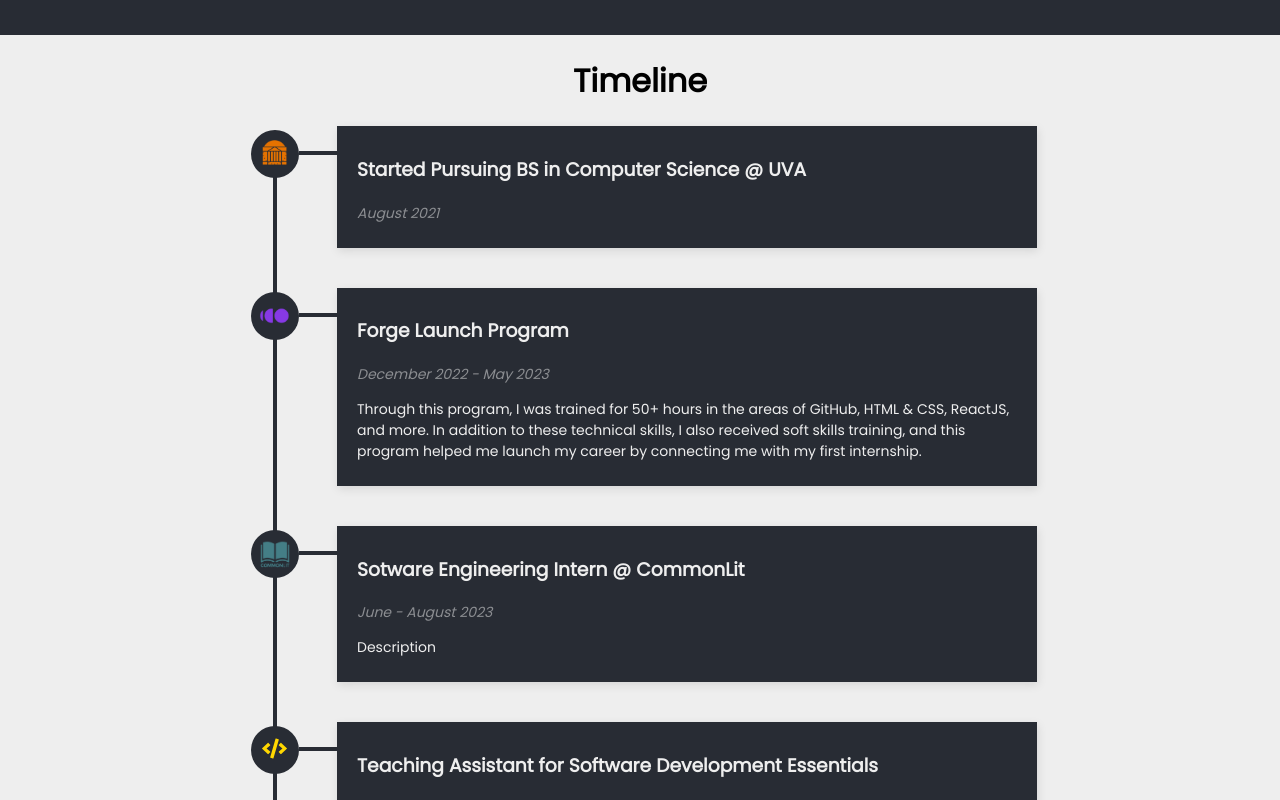
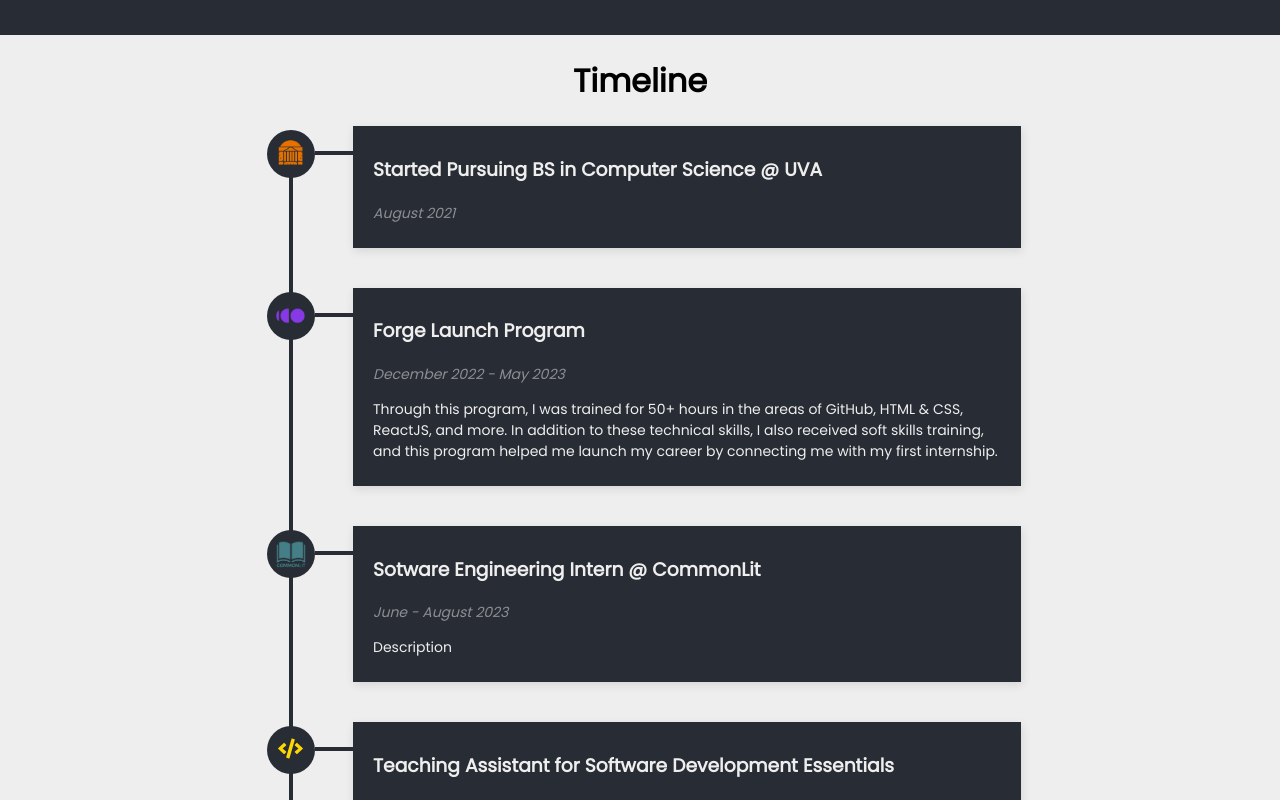
Before and after one commit to simonanderson16/Portfolio, a React (Create React App) app: page / in a window 1280 px wide. Shown: the part 3300-4100 px from the top of the page. Built offline with nearby package versions, Linux system fonts and the light colour scheme.

Commit message:
fixed timeline right margin

```diff
--- a/public/styles.css
+++ b/public/styles.css
@@ -342,13 +342,15 @@
     height: 85%;
     position: absolute;
     background-color: #282c34;
-    left: 0;
+    left: 16px;
     top: 15px;
   }
 
   .vertical-timeline .timeline-box {
     position: relative;
     margin-bottom: 2.5rem;
+    margin-right: 1rem;
+    margin-left: 1rem;
   }
 
   .vertical-timeline .timeline-box .timeline-icon {
```
